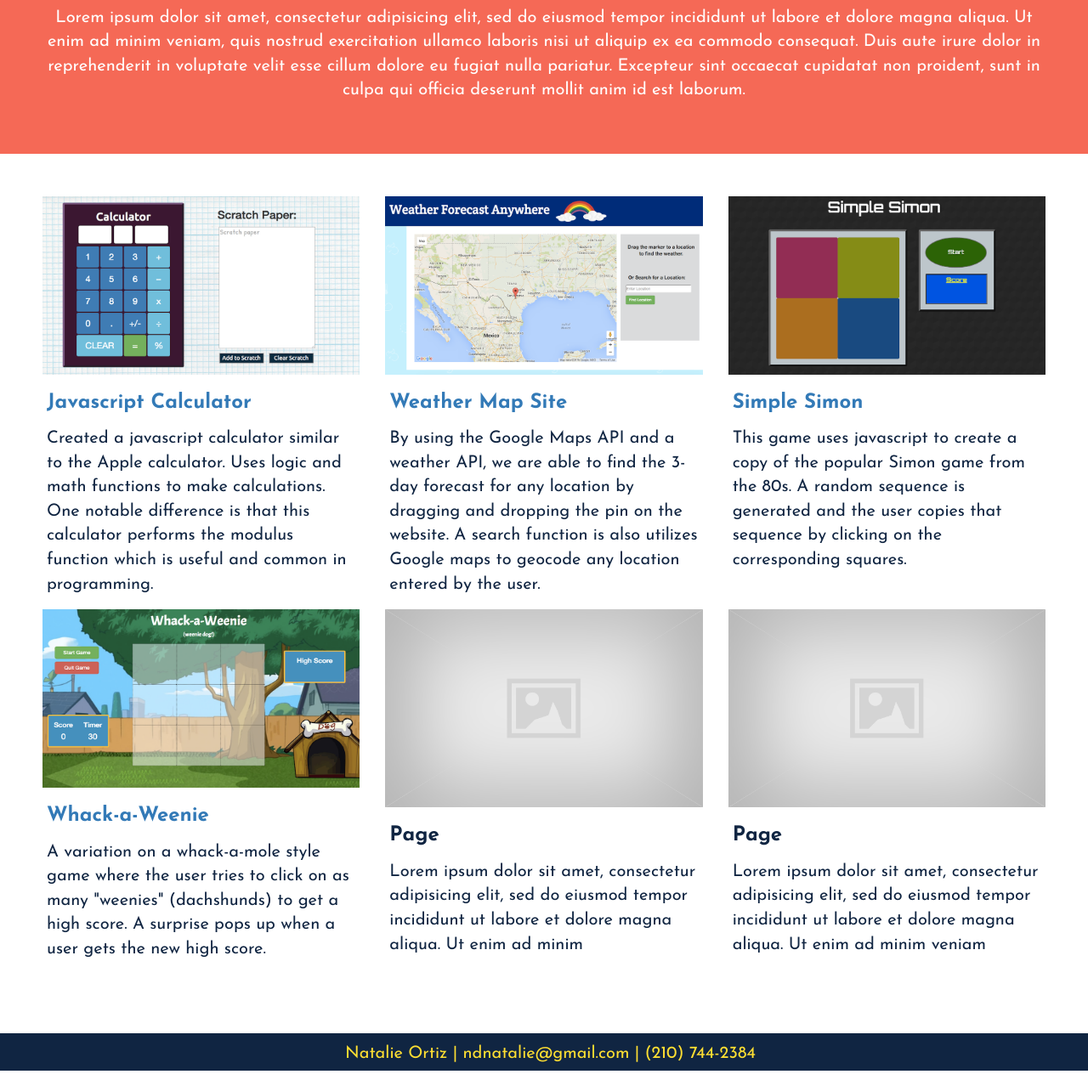
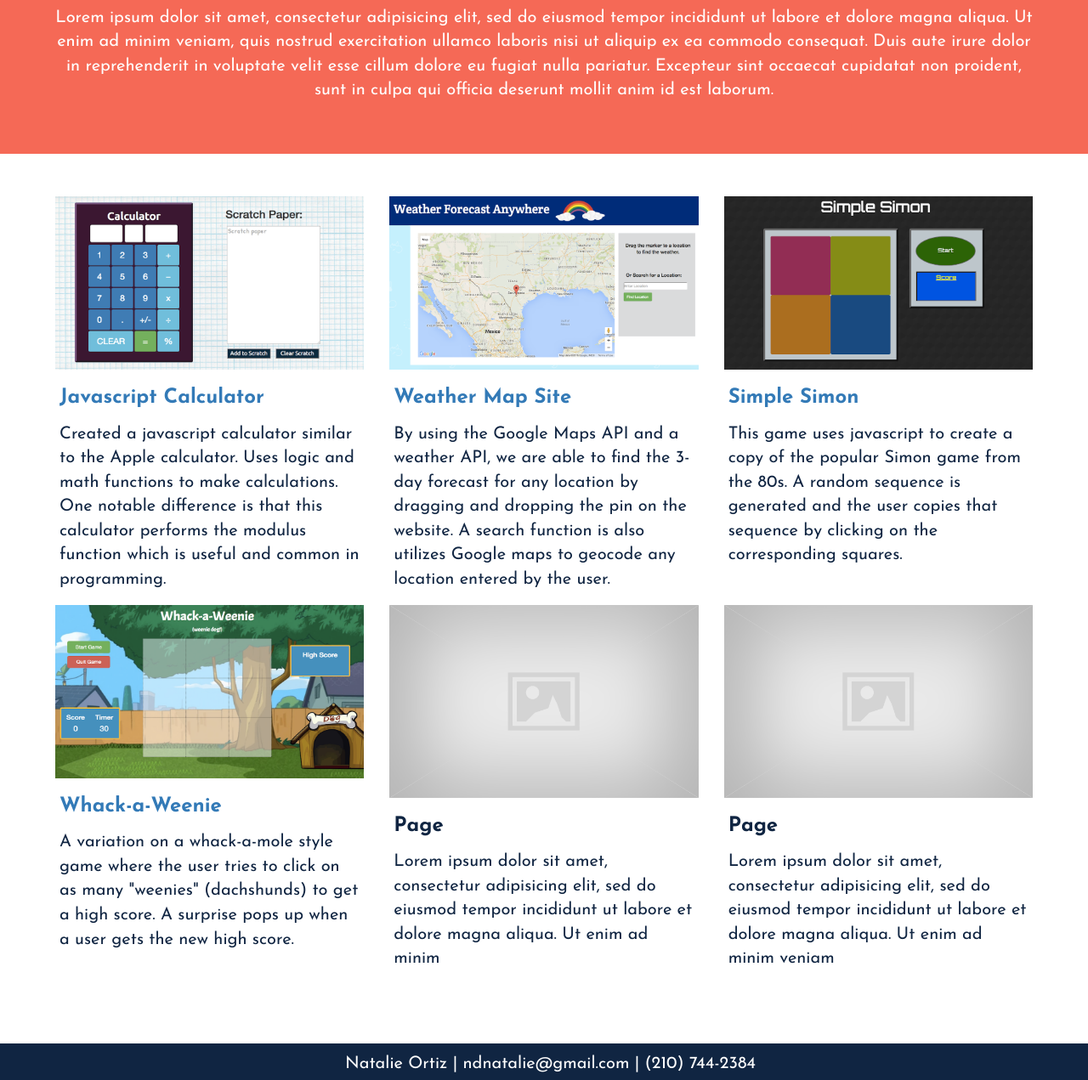
Before and after one commit to natalieortiz/natalieortiz.github.io, a plain HTML site: page portfolio.html in a window 1280 px wide. Shown: the part 168-1439 px from the top of the page at 85% size. Drawn offline with nearby package versions, Linux system fonts and the light colour scheme; a web font is replaced by a local one.

Commit message:
Changing padding values.

```diff
--- a/css/portfolio_css.css
+++ b/css/portfolio_css.css
@@ -35,8 +35,8 @@ body {
 
 }
 .codestyle p {
-    padding-left: 35px;
-    padding-right: 35px;
+    padding-left: 50px;
+    padding-right: 50px;
     text-align: center;
 }
 
@@ -44,15 +44,13 @@ body {
   font-family: 'Sorts Mill Goudy', serif;
   text-align: center;
   padding-bottom: 15px;
-  padding-left: 30px;
-  padding-right: 30px;
   padding-top: 20px;
 }
 
 
 .projects {
-    padding-left: 35px;
-    padding-right: 35px;
+    padding-left: 50px;
+    padding-right: 50px;
     padding-top: 50px;
     padding-bottom: 70px;
 }
@@ -76,7 +74,7 @@ body {
 
 .footer {
     padding-left: 15px;
-    color: rgb(255,223,50);
+    color: white;
     padding-top: 10px;
     padding-bottom: 5px;
     font-size: 1em;
```
